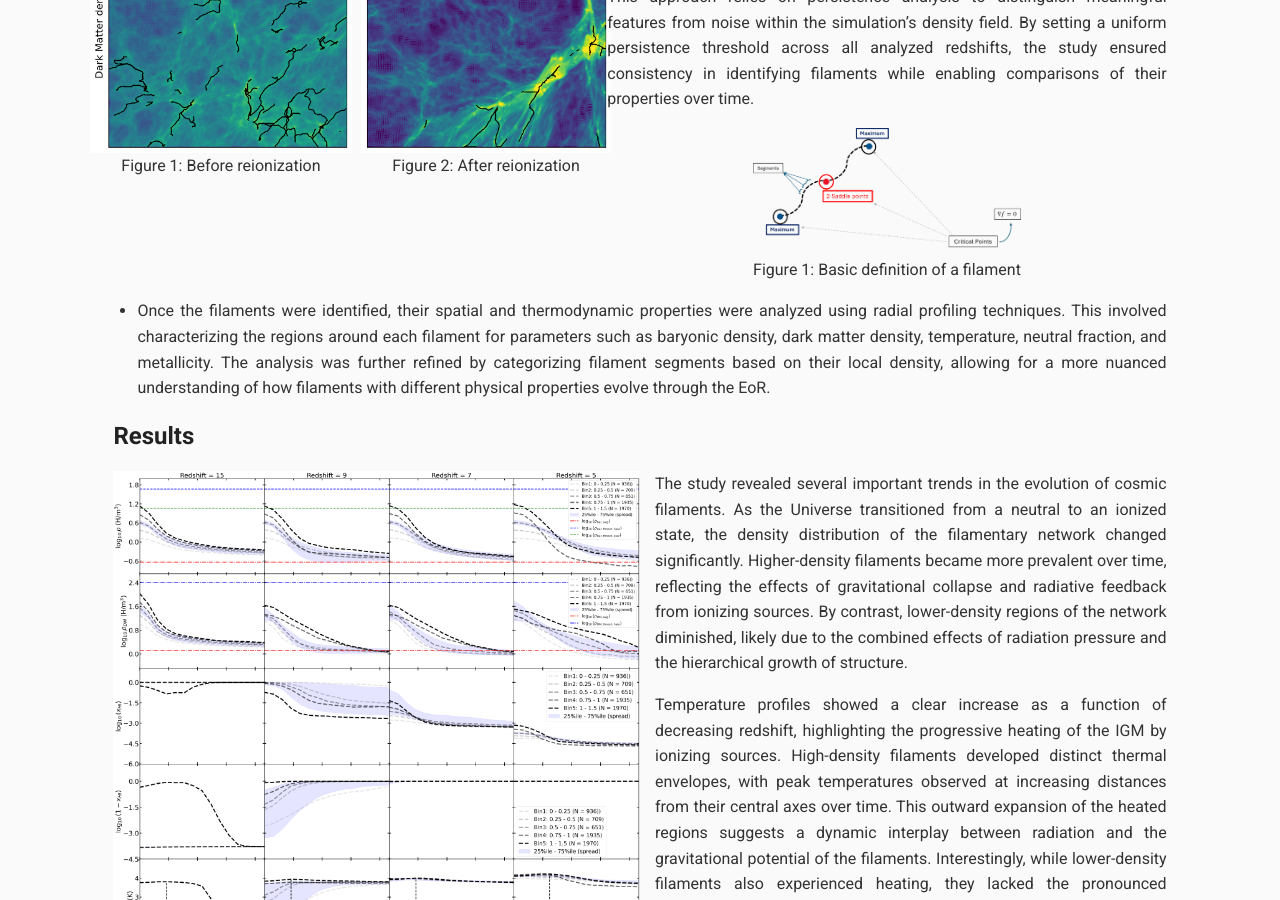
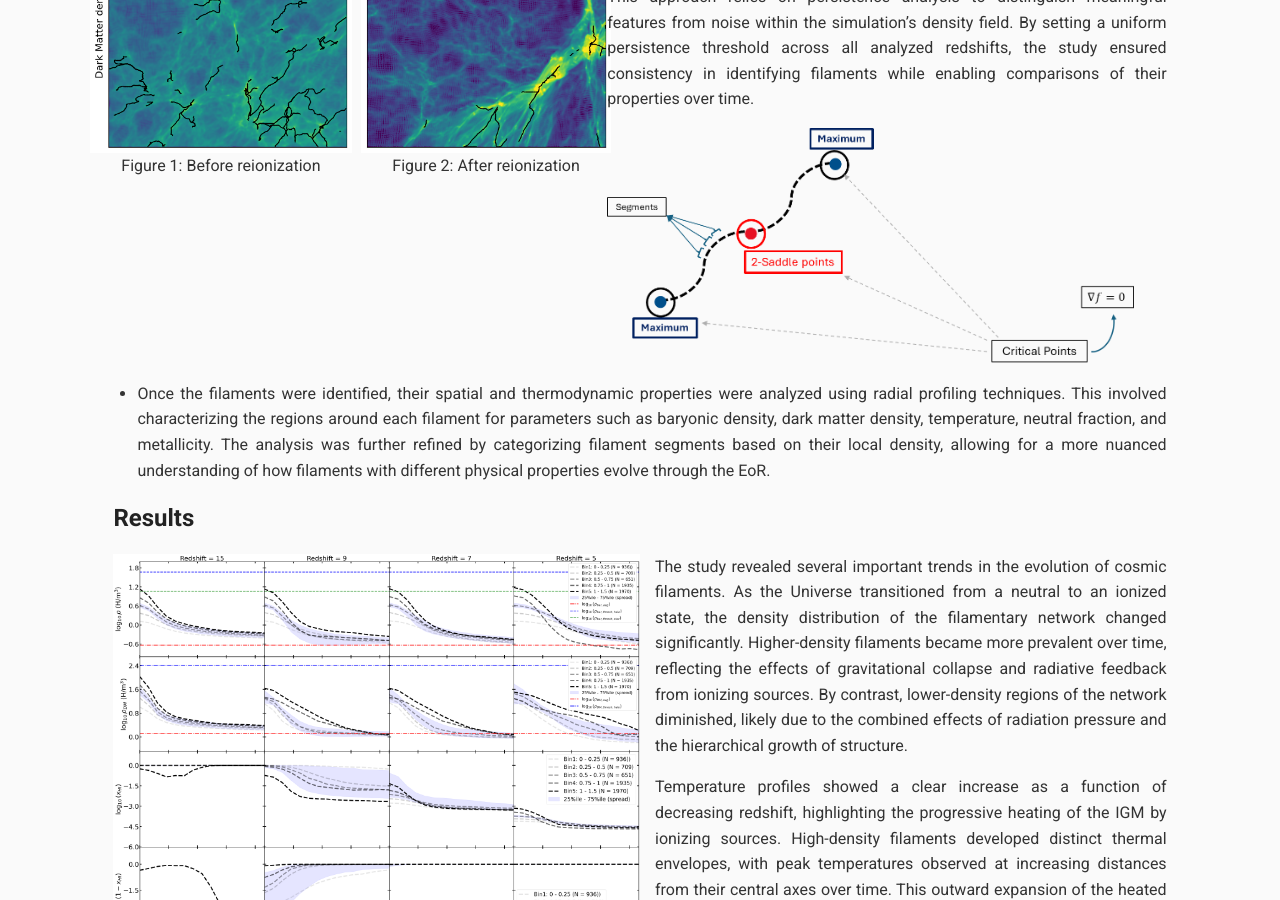
Before and after one commit to vishrut-b/Master-Thesis, a Jekyll site: the page built from index.md, in a window 1280 px wide and 900 px high, scrolled down 1418 px. Built offline with Jekyll 4.4.1, drawn with Linux system fonts in a browser that asks for light colours; our own code applies the rules of GitHub Pages for plain Markdown files.

Commit message:
Update index.md

```diff
--- a/index.md
+++ b/index.md
@@ -70,13 +70,15 @@ persistence threshold across all analyzed redshifts, the study ensured
 consistency in identifying filaments while enabling comparisons of their
 properties over time.
 
-<div style="display: flex; justify-content: center;">
+<!-- <div style="display: flex; justify-content: center;">
   <figure style="text-align: center; width: 48%; margin: 0;">
     <img src="assets/css/Cartoon2.png" alt="Elbow Method Graph" style="width: 100%;">
     <figcaption>Figure 1: Basic definition of a filament</figcaption>
   </figure>
 </div>
+-->
 
+<img src="assets/css/Cartoon2.png" alt="Elbow Method Graph" style="width:50%; float:left; margin:0 15px 15px 0;">
 
 - Once the filaments were identified, their spatial and thermodynamic properties were analyzed using radial profiling techniques. This involved characterizing the regions around each filament for parameters such as baryonic density, dark matter density, temperature, neutral fraction, and metallicity. The analysis was further refined by categorizing filament segments based on their local density, allowing for a more nuanced understanding of how filaments with different physical properties evolve through the EoR.
 
```
